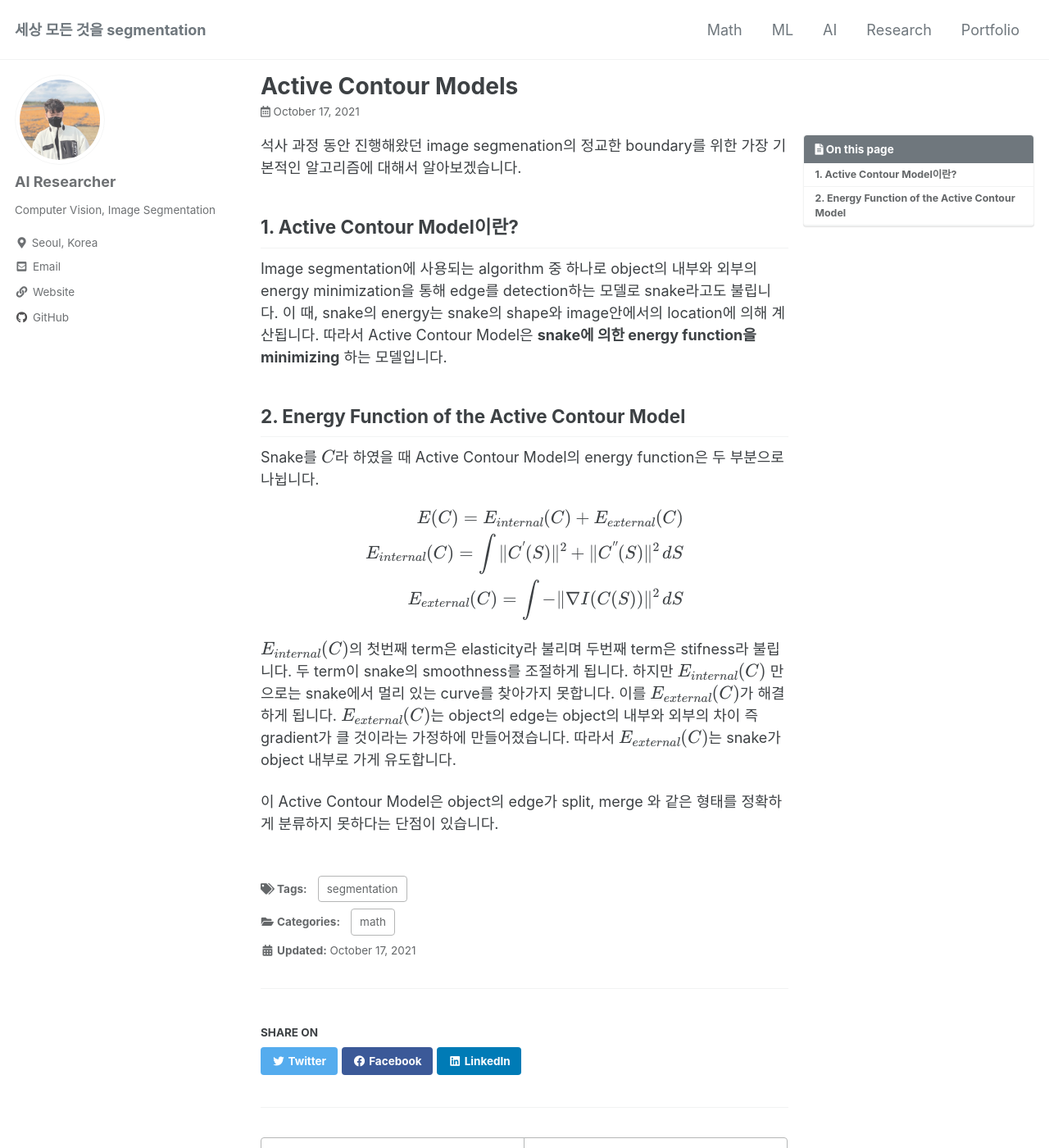
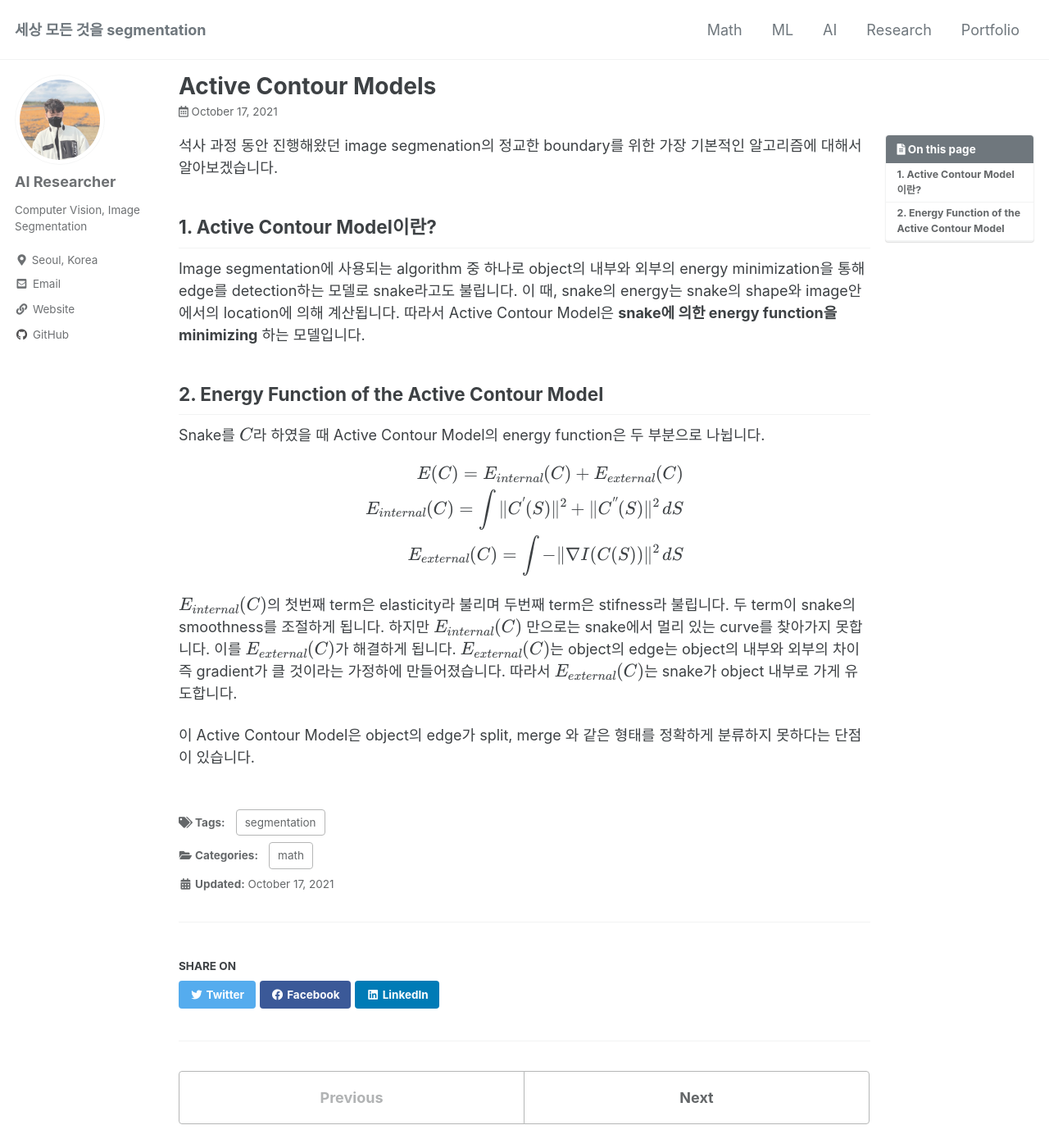
Before and after one commit to hytae1993/blog, a Jekyll site: the page built from _posts/2021-10-17-active_contour_model.md, in a window 1280 px wide and 1400 px high. Shown: the whole window at 82% size. Built offline with Jekyll 4.4.1, drawn with Linux system fonts in a browser that asks for light colours; cached includes are drawn as plain includes; formulas are drawn with MathJax 3; comment, search, counter and statistics services are not loaded.

Commit message:
wide screen

```diff
--- a/_sass/minimal-mistakes/_variables.scss
+++ b/_sass/minimal-mistakes/_variables.scss
@@ -155,9 +155,9 @@ $max-width: $x-large !default;
    Grid
    ========================================================================== */
 
-$right-sidebar-width-narrow: 200px !default;
-$right-sidebar-width: 300px !default;
-$right-sidebar-width-wide: 400px !default;
+$right-sidebar-width-narrow: 100px !default; //200
+$right-sidebar-width: 200px !default; //300
+$right-sidebar-width-wide: 250px !default; //400
 
 /*
    Other
```
